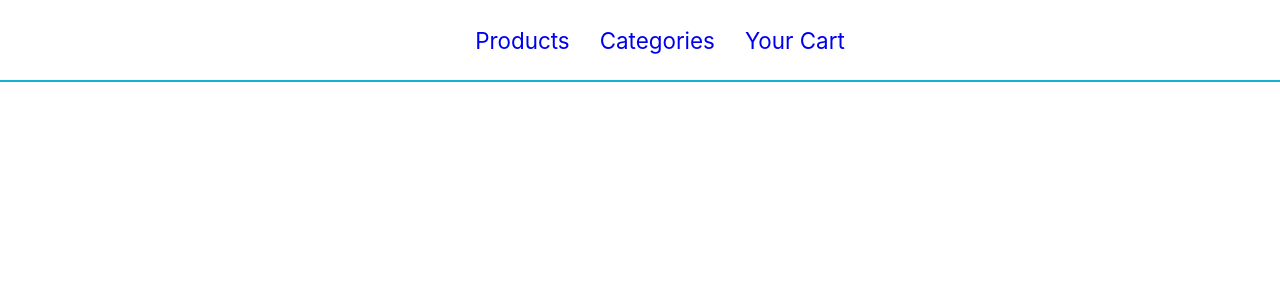
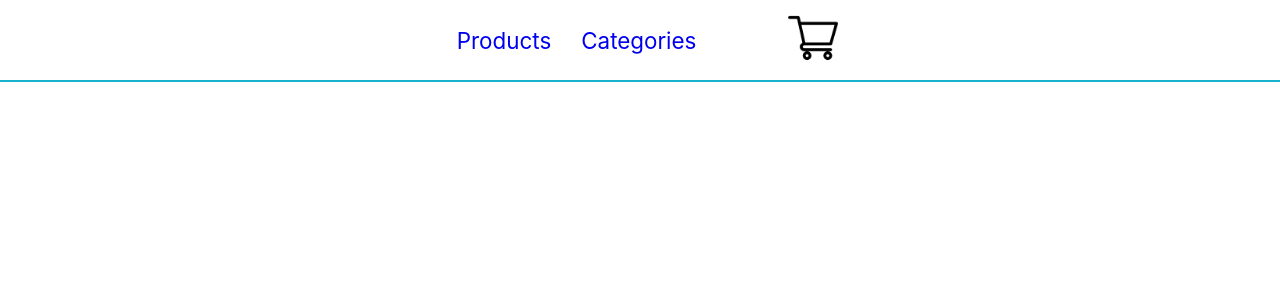
Before and after one commit to sarzal666/fast-cart, a React (Create React App) app: page / in a window 1280 px wide. Shown: the top 300 px of the page. Built offline with nearby package versions, Linux system fonts and the light colour scheme.

Commit message:
added shopping cart with product counter

```diff
--- /dev/null
+++ b/src/Components/CartIcon/CartIcon.js
@@ -0,0 +1,16 @@
+import './CartIcon.scss';
+import cartContext from "../../Context/CartContext";
+import {useContext} from "react";
+
+export default function CartIcon() {
+
+    const { cart } = useContext(cartContext);
+    const isSmthInCart = cart.length > 0;
+
+    return (
+        <div className="cart">
+            <img src="/shopping-cart.png" alt="shopping cart" />
+            {isSmthInCart && <div className="items-counter">{cart.length}</div>}
+        </div>
+    );
+}
--- /dev/null
+++ b/src/Components/CartIcon/CartIcon.scss
@@ -0,0 +1,24 @@
+.cart {
+  margin-left: 10%;
+  position: relative;
+
+  img {
+    width: 50px;
+  }
+
+  .items-counter {
+    content: '1';
+    display: flex;
+    justify-content: center;
+    align-items: center;
+    position: absolute;
+    right: -5px;
+    bottom: -3px;
+    background-color: #17b2ce;
+    width: 1.3em;
+    height: 1.3em;
+    border-radius: 50%;
+    color: white;
+    font-weight: bold;
+  }
+}
--- a/src/Components/Header/Header.js
+++ b/src/Components/Header/Header.js
@@ -1,5 +1,6 @@
 import './Header.scss';
 import {Link} from "react-router-dom";
+import CartIcon from "../CartIcon/CartIcon";
 
 export default function Header() {
     return (
@@ -12,10 +13,11 @@ export default function Header() {
                     <li className="navigation__list--item">
                         <Link to="/categories">Categories</Link>
                     </li>
-                    <li className="navigation__list--item">
-                        <Link to="/cart">Your Cart</Link>
-                    </li>
                 </ul>
+                {/*<div className="cart">*/}
+                {/*    <img src="/shopping-cart.png" alt=""/>*/}
+                {/*</div>*/}
+                <CartIcon />
             </nav>
         </header>
     );
--- a/src/Components/Header/Header.scss
+++ b/src/Components/Header/Header.scss
@@ -7,13 +7,16 @@
   border-bottom: 2px solid #17b2ce;
 
   .navigation {
-    margin: auto;
+    display: flex;
+    justify-content: center;
+    align-items: center;
     width: 60%;
 
     &__list {
-      list-style-type: none;
       display: flex;
       justify-content: center;
+      list-style-type: none;
+      padding: 0;
 
       &--item {
         font-size: 1.4em;
--- a/src/Hooks/useCart.js
+++ b/src/Hooks/useCart.js
@@ -9,10 +9,9 @@ function cartReducer(cart, { product, type }) {
             const isInCart = cart.findIndex(item => item.product.id === product.id)
             if ( isInCart !== -1 ) {
                 cart[isInCart].increaseQuantity()
-                return cart;
+                return [...cart];
             }
-            cart.push(new CartItem(product))
-            return cart;
+            return [...cart, new CartItem(product)]
         }
         case cartActions.DELETE: {
             return cart.filter(item => item.product.id === product.id)
```
Also changed, not shown: public/shopping-cart.png (added).
